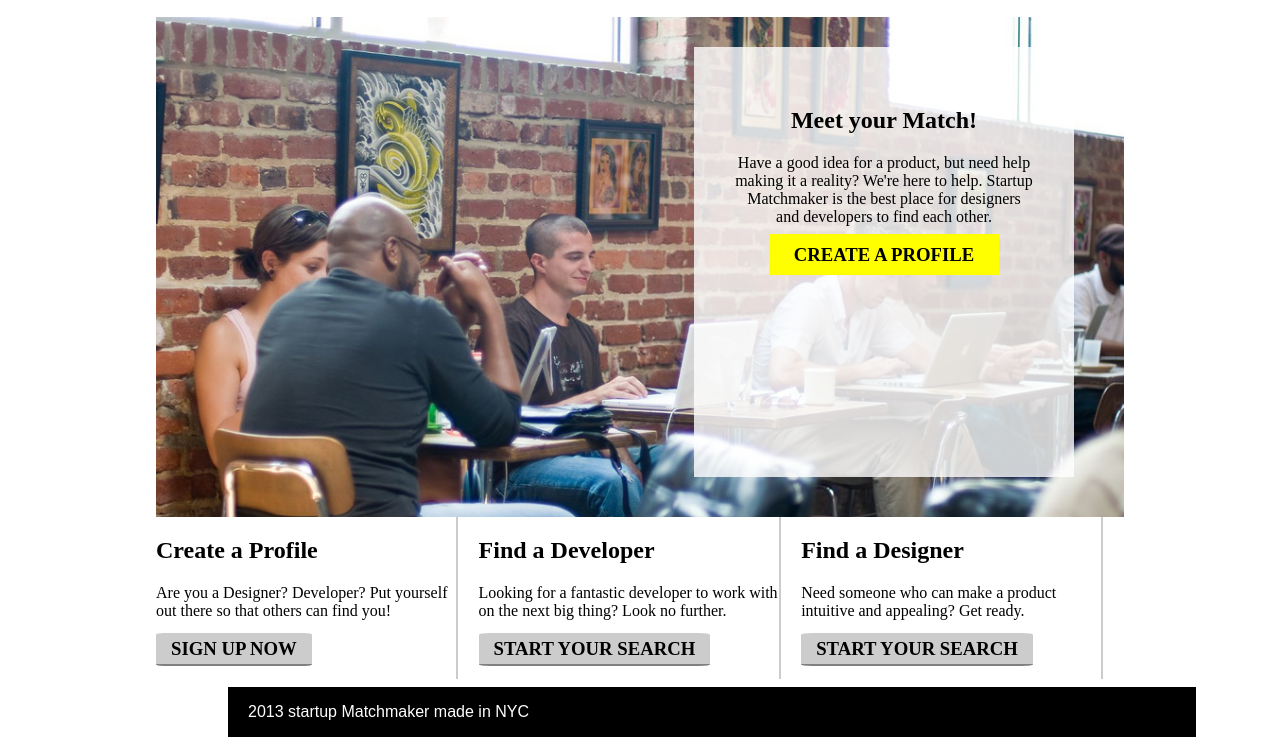
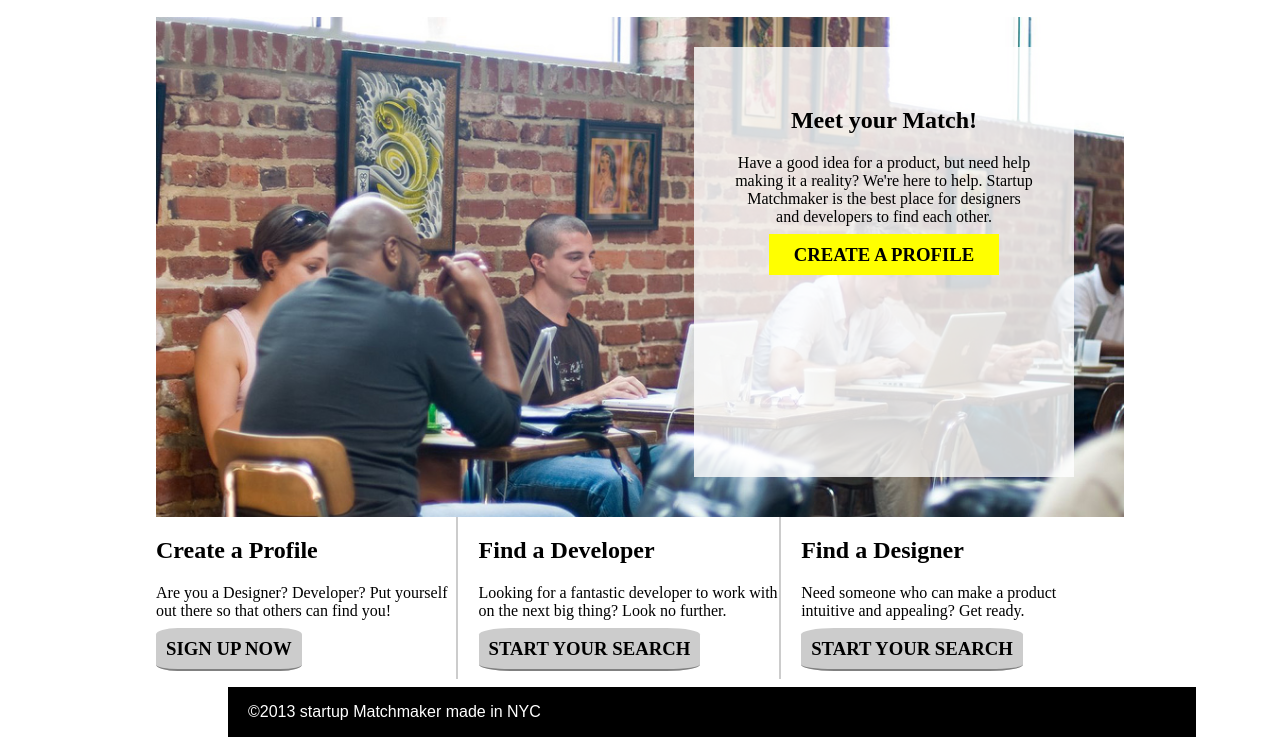
Before and after one commit to jfals82/class_example, a plain HTML site: page Thundercats/index.html in a window 1280 px wide. Shown: the part 192-937 px from the top of the page. Drawn offline with Linux system fonts and the light colour scheme.

Commit message:
changes added

```diff
--- a/Thundercats/css/main.css
+++ b/Thundercats/css/main.css
@@ -72,22 +72,26 @@ footer p{
 
 }
 
-
-
-
 .column {
 	float: left;
 	width: 31%;
 	border-right: 2px solid #ccc;
 	margin-right: 20.5px;
 	background-color: white;
+}
 
+.column3 {
+	float: left;
+	width: 31%;
+	margin-right: 20.5px;
+	background-color: white;
 }
+
 .post h3 a{
 	text-decoration: none;
 	color: black;
 	background-color: #ccc;
-	padding: 5px 15px;
+	padding: 10px 10px;
 	border-bottom: 2px solid gray;
-	border-radius: 5%;
+	border-radius: 15%;
 }
--- a/Thundercats/index.html
+++ b/Thundercats/index.html
@@ -58,7 +58,7 @@
 		</section>
 
 
-		<section class="column">
+		<section class="column3">
 		<article class="post">
 			<h2>Find a Designer</h2>
 			<p>Need someone who can make a product intuitive and appealing? Get ready.</p>
@@ -73,7 +73,7 @@
 	</main>
 	<footer>
 
-	<p>2013 startup Matchmaker made in NYC</P>
+	<p>©2013 startup Matchmaker made in NYC</P>
 
 </footer>
 </body>
```
